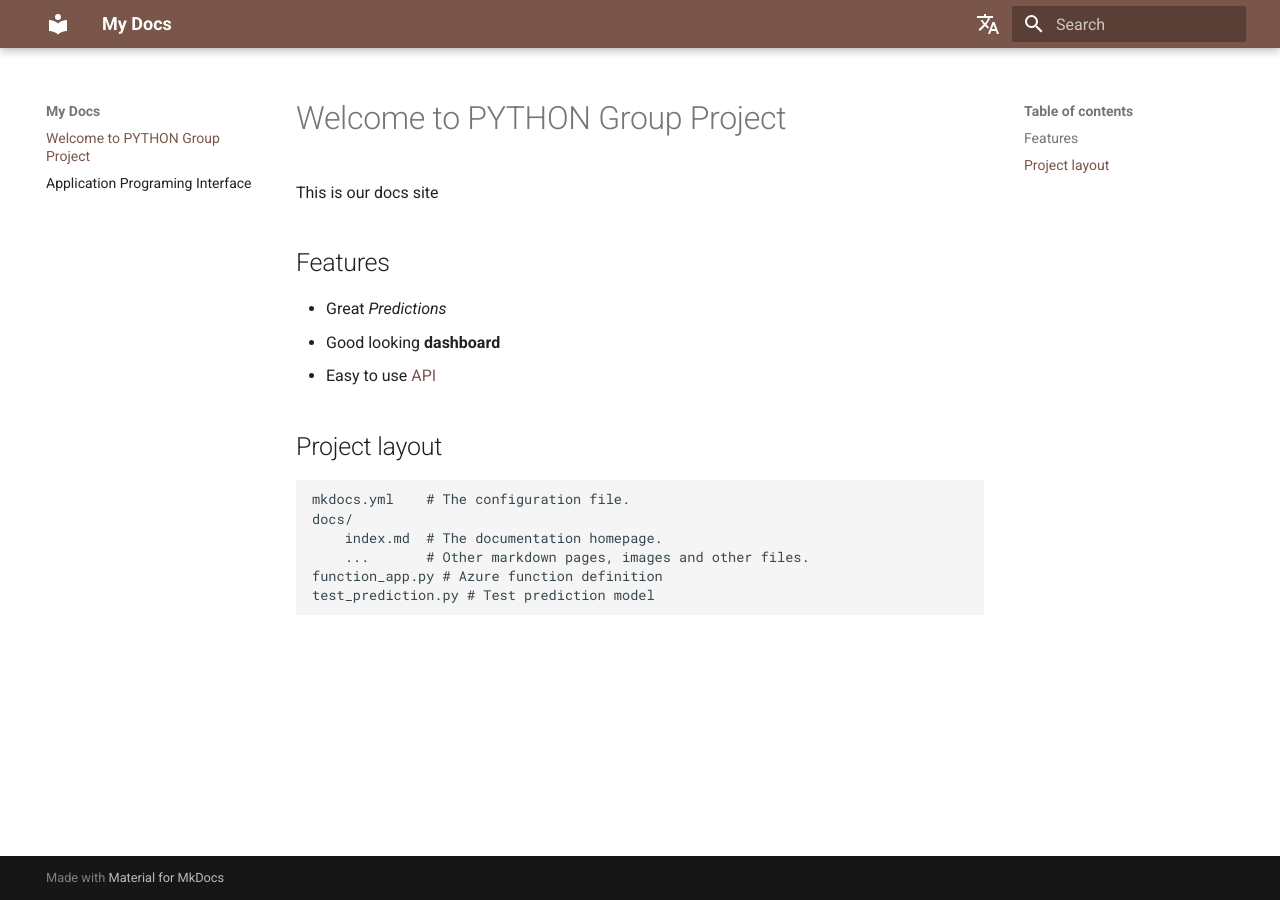
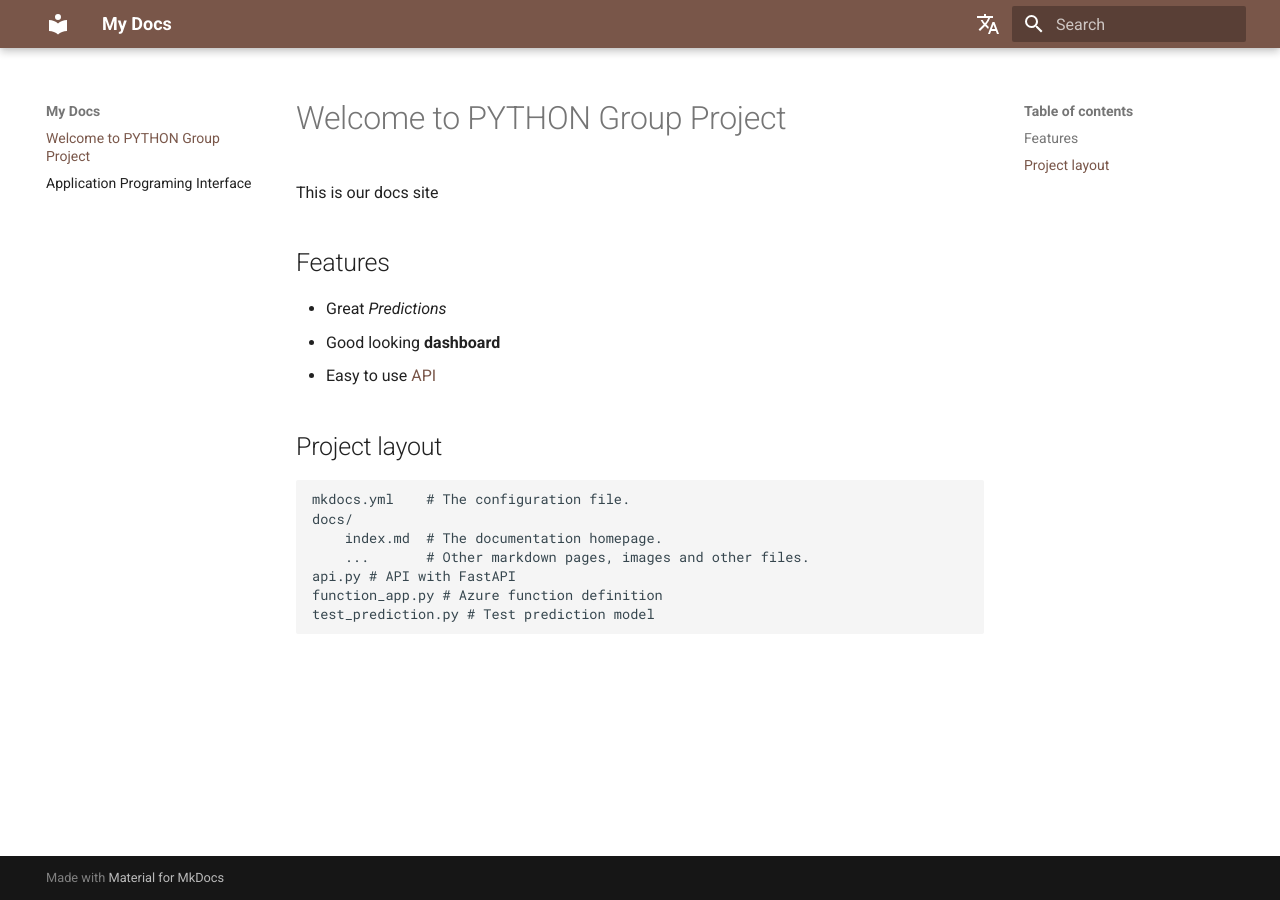
Before and after one commit to jay-teaching/group-project-python, an MkDocs documentation site: the page built from docs/index.md, in a window 1280 px wide. Built offline with MkDocs 1.6.1 and Material for MkDocs 9.7.7, drawn with Linux system fonts in a browser that asks for light colours; comment, search, counter and statistics services are not loaded.

Commit message:
docs: change docs pages

```diff
--- a/docs/index.md
+++ b/docs/index.md
@@ -14,5 +14,6 @@ This is our docs site
     docs/
         index.md  # The documentation homepage.
         ...       # Other markdown pages, images and other files.
+    api.py # API with FastAPI
     function_app.py # Azure function definition
     test_prediction.py # Test prediction model
```
